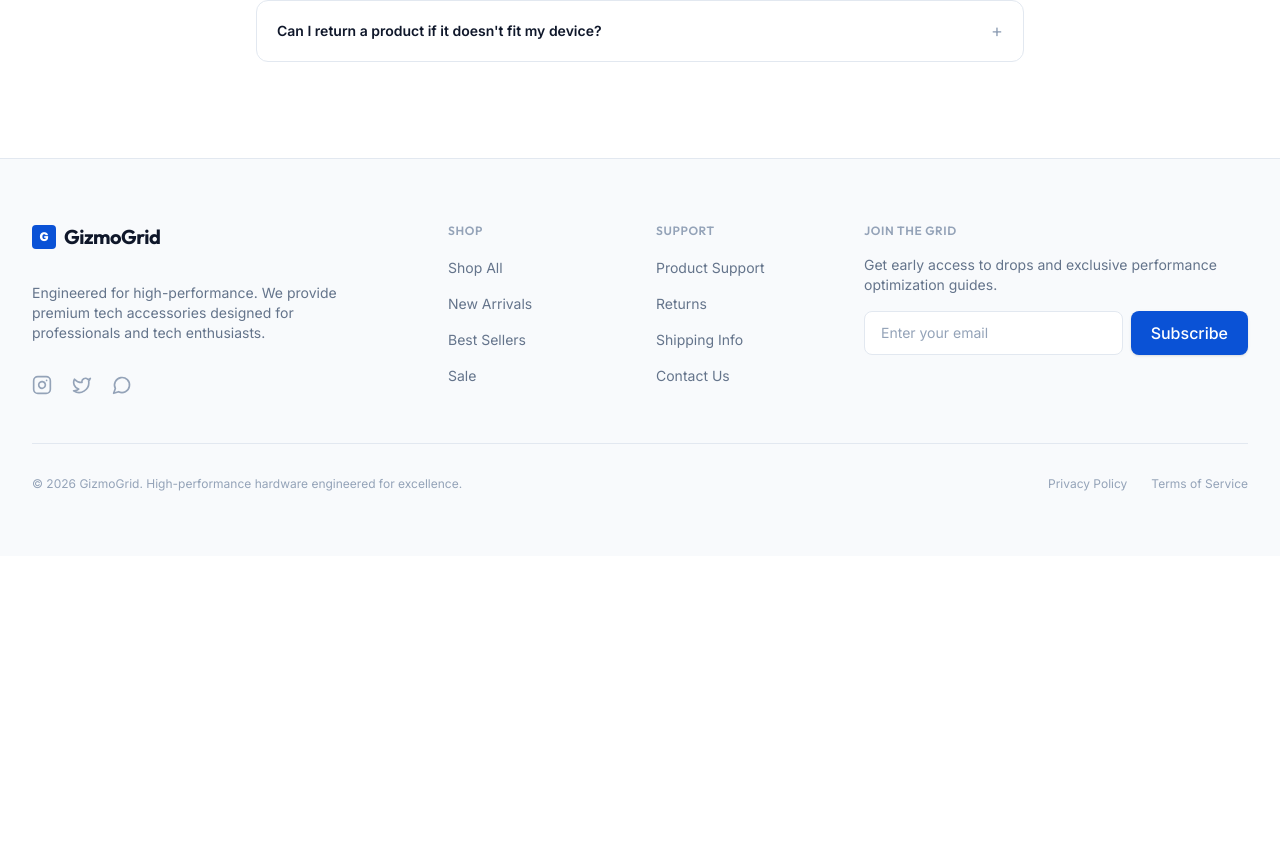
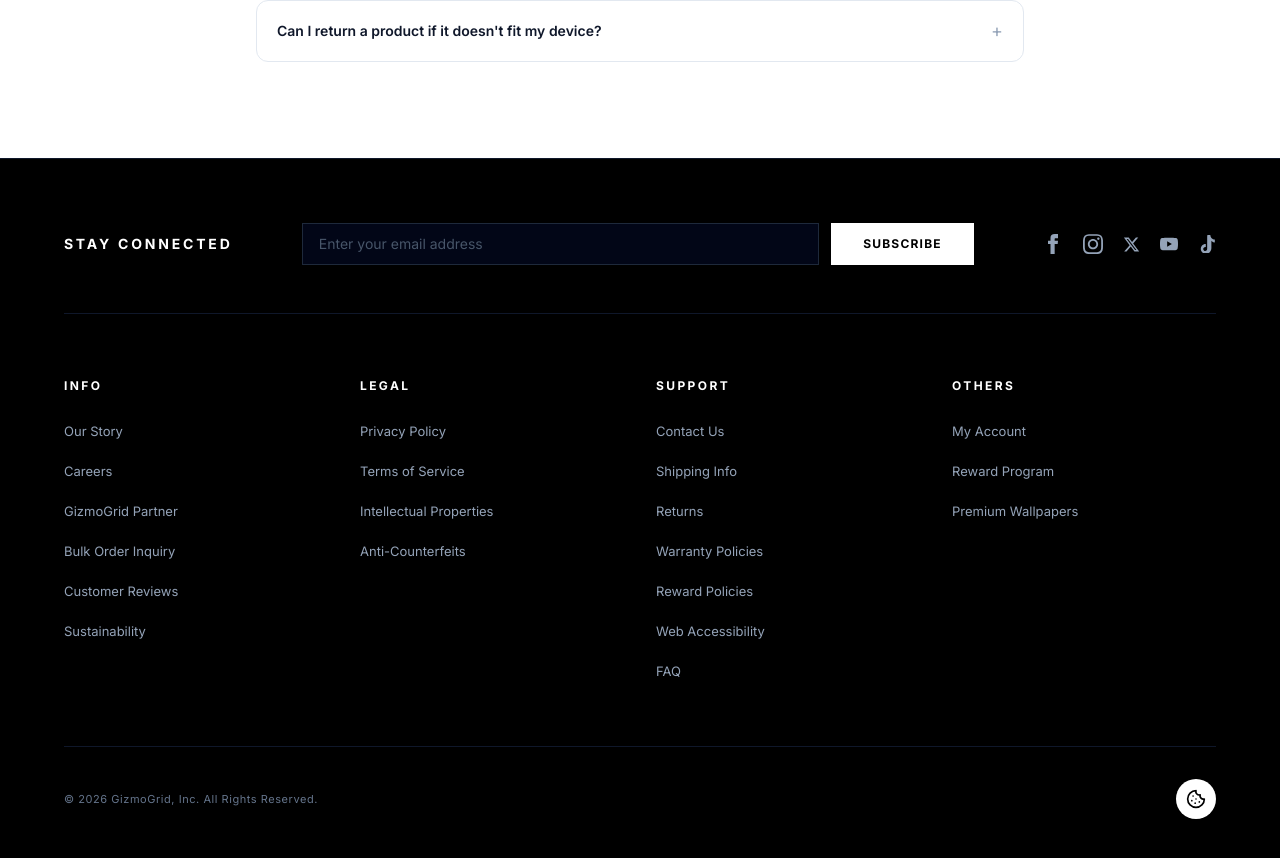
Before and after one commit to MuhammadAhtishamSaingal/get-online, a Next.js app: page / in a window 1280 px wide. Shown: the part 7055-7913 px from the top of the page. Before the commit the page ends 7611 px from the top, so only its background shows below. Built offline with nearby package versions, Linux system fonts and the light colour scheme; no server answers; the database is empty.

Commit message:
Redesign footer into premium Spigen-style dark layout with Stay Connected and custom SVGs

```diff
--- a/src/components/layout/footer.tsx
+++ b/src/components/layout/footer.tsx
@@ -2,211 +2,265 @@
 
 import Link from "next/link";
 import * as React from "react";
-import { Instagram, Twitter, MessageCircle, ChevronDown } from "lucide-react";
-import { Button } from "@/components/ui/button";
+import { Cookie } from "lucide-react";
 
 export function Footer() {
-  const [openSection, setOpenSection] = React.useState<string | null>(null);
+  return (
+    <footer className="bg-black text-white border-t border-neutral-900">
+      <div className="mx-auto max-w-7xl px-6 py-12 sm:px-10 lg:px-16 lg:py-16">
 
-  const toggleSection = (section: string) => {
-    setOpenSection((prev) => (prev === section ? null : section));
-  };
+        {/* Top Stay Connected Row */}
+        <div className="flex flex-col lg:flex-row lg:items-center justify-between gap-8 pb-12 border-b border-neutral-900">
+          <div className="text-sm font-bold uppercase tracking-[0.2em] text-white">
+            Stay Connected
+          </div>
 
-  return (
-    <footer className="bg-neutral-50 border-t border-neutral-200">
-      <div className="mx-auto max-w-7xl px-4 py-12 sm:px-6 lg:px-8 lg:py-16">
-        <div className="xl:grid xl:grid-cols-3 xl:gap-8">
+          {/* Square Newsletter form */}
+          <form
+            className="flex-1 max-w-2xl flex flex-col sm:flex-row gap-3"
+            onSubmit={(e) => {
+              e.preventDefault();
+              alert("Thank you for subscribing to GizmoGrid updates!");
+            }}
+          >
+            <input
+              type="email"
+              required
+              placeholder="Enter your email address"
+              className="flex-1 bg-neutral-950 border border-neutral-800 text-sm px-4 py-2.5 text-white placeholder:text-neutral-600 focus:outline-none focus:border-neutral-500 transition-colors rounded-none"
+            />
+            <button
+              type="submit"
+              className="bg-white hover:bg-neutral-100 text-black text-xs font-bold uppercase tracking-widest px-8 py-3 transition-colors rounded-none"
+            >
+              Subscribe
+            </button>
+          </form>
 
-          {/* Brand Info & Newsletter */}
-          <div className="space-y-8 xl:col-span-1">
-            <div className="flex items-center gap-2">
-              <div className="h-6 w-6 rounded-custom-sm bg-brand-primary flex items-center justify-center text-white text-xs font-black">
-                G
-              </div>
-              <span className="font-display text-xl font-bold tracking-tight text-neutral-900">
-                GizmoGrid
-              </span>
-            </div>
-            <p className="text-sm text-neutral-500 max-w-xs">
-              Engineered for high-performance. We provide premium tech accessories designed for professionals and tech enthusiasts.
-            </p>
+          {/* Social Links (Custom SVG Vectors matching Spigen style) */}
+          <div className="flex items-center gap-5">
+            {/* Facebook */}
+            <a
+              href="https://facebook.com"
+              target="_blank"
+              rel="noopener noreferrer"
+              className="text-neutral-400 hover:text-white transition-colors"
+              aria-label="Facebook"
+            >
+              <svg className="h-5 w-5 fill-current" viewBox="0 0 24 24">
+                <path d="M9 8h-3v4h3v12h5v-12h3.642l.358-4h-4v-1.667c0-.955.192-1.333 1.115-1.333h2.885v-5h-3.808c-3.596 0-5.192 1.583-5.192 4.615v3.385z"/>
+              </svg>
+            </a>
 
-            {/* Social Links */}
-            <div className="flex space-x-5">
+            {/* Instagram */}
             <a
               href="https://instagram.com"
-                className="text-neutral-400 hover:text-neutral-600 transition-colors"
+              target="_blank"
+              rel="noopener noreferrer"
+              className="text-neutral-400 hover:text-white transition-colors"
               aria-label="Instagram"
             >
-                <Instagram className="h-5 w-5" />
+              <svg className="h-5 w-5 fill-current" viewBox="0 0 24 24">
+                <path d="M12 2.163c3.204 0 3.584.012 4.85.07 3.252.148 4.771 1.691 4.919 4.919.058 1.265.069 1.645.069 4.849 0 3.205-.012 3.584-.069 4.849-.149 3.225-1.664 4.771-4.919 4.919-1.266.058-1.644.07-4.85.07-3.204 0-3.584-.012-4.849-.07-3.26-.149-4.771-1.699-4.919-4.92-.058-1.265-.07-1.644-.07-4.849 0-3.204.013-3.583.07-4.849.149-3.227 1.664-4.771 4.919-4.919 1.266-.057 1.645-.069 4.849-.069zm0-2c-3.259 0-3.667.014-4.947.072-4.358.2-6.78 2.618-6.98 6.98-.059 1.281-.073 1.689-.073 4.948 0 3.259.014 3.668.072 4.948.2 4.358 2.618 6.78 6.98 6.98 1.281.058 1.689.072 4.948.072 3.259 0 3.668-.014 4.948-.072 4.354-.2 6.782-2.618 6.979-6.98.059-1.28.073-1.689.073-4.948 0-3.259-.014-3.667-.072-4.947-.196-4.354-2.617-6.78-6.979-6.98-1.281-.059-1.69-.073-4.949-.073zm0 5.838c-3.403 0-6.162 2.759-6.162 6.162s2.759 6.163 6.162 6.163 6.162-2.759 6.162-6.163c0-3.403-2.759-6.162-6.162-6.162zm0 10.162c-2.209 0-4-1.79-4-4 0-2.209 1.791-4 4-4s4 1.791 4 4c0 2.21-1.791 4-4 4zm6.406-11.845c-.796 0-1.441.645-1.441 1.44s.645 1.44 1.441 1.44c.795 0 1.439-.645 1.439-1.44s-.644-1.44-1.439-1.44z"/>
+              </svg>
             </a>
+
+            {/* X (formerly Twitter) */}
             <a
               href="https://twitter.com"
-                className="text-neutral-400 hover:text-neutral-600 transition-colors"
-                aria-label="Twitter"
+              target="_blank"
+              rel="noopener noreferrer"
+              className="text-neutral-400 hover:text-white transition-colors"
+              aria-label="X (Twitter)"
             >
-                <Twitter className="h-5 w-5" />
+              <svg className="h-[17px] w-[17px] fill-current" viewBox="0 0 24 24">
+                <path d="M18.244 2.25h3.308l-7.227 8.26 8.502 11.24H16.17l-5.214-6.817L4.99 21.75H1.68l7.73-8.835L1.254 2.25H8.08l4.713 6.231zm-1.161 17.52h1.833L7.084 4.126H5.117z"/>
+              </svg>
             </a>
+
+            {/* YouTube */}
             <a
-                href="https://wa.me/1234567890"
-                className="text-neutral-400 hover:text-green-600 transition-colors"
-                aria-label="WhatsApp"
+              href="https://youtube.com"
+              target="_blank"
+              rel="noopener noreferrer"
+              className="text-neutral-400 hover:text-white transition-colors"
+              aria-label="YouTube"
             >
-                <MessageCircle className="h-5 w-5" />
+              <svg className="h-[18px] w-[18px] fill-current" viewBox="0 0 24 24">
+                <path d="M23.498 6.163a3.003 3.003 0 0 0-2.11-2.11C19.525 3.545 12 3.545 12 3.545s-7.525 0-9.388.508a3.003 3.003 0 0 0-2.11 2.11C0 8.025 0 12 0 12s0 3.975.502 5.837a3.003 3.003 0 0 0 2.11 2.11C4.475 20.455 12 20.455 12 20.455s7.525 0 9.388-.508a3.003 3.003 0 0 0 2.11-2.11C24 15.975 24 12 24 12s0-3.975-.502-5.837zM9.545 15.568V8.432L15.818 12l-6.273 3.568z"/>
+              </svg>
+            </a>
+
+            {/* TikTok */}
+            <a
+              href="https://tiktok.com"
+              target="_blank"
+              rel="noopener noreferrer"
+              className="text-neutral-400 hover:text-white transition-colors"
+              aria-label="TikTok"
+            >
+              <svg className="h-[18px] w-[18px] fill-current" viewBox="0 0 24 24">
+                <path d="M12.525.02c1.31-.02 2.61-.01 3.91-.02.08 1.53.63 3.09 1.75 4.17 1.12 1.11 2.7 1.62 4.24 1.79v4.03c-1.44-.17-2.86-.74-3.94-1.74-.22-.2-.43-.43-.62-.67-.02 3.28-.01 6.56-.02 9.84-.06 2.03-.74 4.07-2.22 5.48-1.52 1.48-3.76 2.15-5.85 1.95-2.24-.19-4.41-1.44-5.39-3.48-1.12-2.24-.87-5.11.71-7.1 1.25-1.59 3.26-2.45 5.28-2.43.02 1.34.01 2.68.02 4.02-1.18-.08-2.43.43-3.04 1.47-.63 1.05-.43 2.53.51 3.39.95.89 2.47.93 3.44.09.68-.6.94-1.54.93-2.43.02-5.46.01-10.92.02-16.38z"/>
+              </svg>
             </a>
           </div>
         </div>
 
-          {/* Navigation Links Grid */}
-          <div className="mt-12 grid grid-cols-1 md:grid-cols-2 gap-8 xl:col-span-2 xl:mt-0">
-            <div className="grid grid-cols-1 md:grid-cols-2 gap-8">
-              {/* Shop Section */}
-              <div className="border-b border-neutral-200 md:border-b-0 pb-4 md:pb-0">
-                <button
-                  onClick={() => toggleSection("shop")}
-                  className="flex w-full items-center justify-between text-left font-display text-xs font-semibold uppercase tracking-wider text-neutral-400 md:cursor-default"
-                >
-                  <span>Shop</span>
-                  <ChevronDown className={`h-4 w-4 md:hidden transition-transform duration-200 ${openSection === "shop" ? "rotate-180" : ""}`} />
-                </button>
-                <ul
-                  role="list"
-                  className={`mt-4 space-y-3 md:block ${openSection === "shop" ? "block animate-slide-up" : "hidden"}`}
-                >
+        {/* Detailed 4-Column Info Grid */}
+        <div className="mt-16 grid grid-cols-2 md:grid-cols-4 gap-x-8 gap-y-12">
+          {/* Column 1: Info */}
+          <div>
+            <h3 className="text-xs font-bold uppercase tracking-[0.2em] text-white mb-6">
+              Info
+            </h3>
+            <ul className="space-y-4">
               <li>
-                    <Link
-                      href="/shop"
-                      className="text-sm text-neutral-500 hover:text-neutral-900 transition-colors"
-                    >
-                      Shop All
+                <Link href="/" className="text-[13px] text-neutral-400 hover:text-white transition-colors duration-300">
+                  Our Story
                 </Link>
               </li>
               <li>
-                    <Link
-                      href="/shop?filter=new"
-                      className="text-sm text-neutral-500 hover:text-neutral-900 transition-colors"
-                    >
-                      New Arrivals
+                <Link href="/" className="text-[13px] text-neutral-400 hover:text-white transition-colors duration-300">
+                  Careers
                 </Link>
               </li>
               <li>
-                    <Link
-                      href="/shop?filter=best"
-                      className="text-sm text-neutral-500 hover:text-neutral-900 transition-colors"
-                    >
-                      Best Sellers
+                <Link href="/" className="text-[13px] text-neutral-400 hover:text-white transition-colors duration-300">
+                  GizmoGrid Partner
                 </Link>
               </li>
               <li>
-                    <Link
-                      href="/shop?filter=sale"
-                      className="text-sm text-neutral-500 hover:text-neutral-900 transition-colors"
-                    >
-                      Sale
+                <Link href="/" className="text-[13px] text-neutral-400 hover:text-white transition-colors duration-300">
+                  Bulk Order Inquiry
+                </Link>
+              </li>
+              <li>
+                <Link href="/" className="text-[13px] text-neutral-400 hover:text-white transition-colors duration-300">
+                  Customer Reviews
+                </Link>
+              </li>
+              <li>
+                <Link href="/" className="text-[13px] text-neutral-400 hover:text-white transition-colors duration-300">
+                  Sustainability
                 </Link>
               </li>
             </ul>
           </div>
 
-              {/* Support Section */}
-              <div className="border-b border-neutral-200 md:border-b-0 pb-4 md:pb-0">
-                <button
-                  onClick={() => toggleSection("support")}
-                  className="flex w-full items-center justify-between text-left font-display text-xs font-semibold uppercase tracking-wider text-neutral-400 md:cursor-default"
-                >
-                  <span>Support</span>
-                  <ChevronDown className={`h-4 w-4 md:hidden transition-transform duration-200 ${openSection === "support" ? "rotate-180" : ""}`} />
-                </button>
-                <ul
-                  role="list"
-                  className={`mt-4 space-y-3 md:block ${openSection === "support" ? "block animate-slide-up" : "hidden"}`}
-                >
+          {/* Column 2: Legal */}
+          <div>
+            <h3 className="text-xs font-bold uppercase tracking-[0.2em] text-white mb-6">
+              Legal
+            </h3>
+            <ul className="space-y-4">
               <li>
-                    <Link
-                      href="/support"
-                      className="text-sm text-neutral-500 hover:text-neutral-900 transition-colors"
-                    >
-                      Product Support
+                <Link href="/policies/privacy" className="text-[13px] text-neutral-400 hover:text-white transition-colors duration-300">
+                  Privacy Policy
                 </Link>
               </li>
               <li>
-                    <Link
-                      href="/policies/returns"
-                      className="text-sm text-neutral-500 hover:text-neutral-900 transition-colors"
-                    >
+                <Link href="/policies/terms" className="text-[13px] text-neutral-400 hover:text-white transition-colors duration-300">
+                  Terms of Service
+                </Link>
+              </li>
+              <li>
+                <Link href="/" className="text-[13px] text-neutral-400 hover:text-white transition-colors duration-300">
+                  Intellectual Properties
+                </Link>
+              </li>
+              <li>
+                <Link href="/" className="text-[13px] text-neutral-400 hover:text-white transition-colors duration-300">
+                  Anti-Counterfeits
+                </Link>
+              </li>
+            </ul>
+          </div>
+
+          {/* Column 3: Support */}
+          <div>
+            <h3 className="text-xs font-bold uppercase tracking-[0.2em] text-white mb-6">
+              Support
+            </h3>
+            <ul className="space-y-4">
+              <li>
+                <Link href="/contact" className="text-[13px] text-neutral-400 hover:text-white transition-colors duration-300">
+                  Contact Us
+                </Link>
+              </li>
+              <li>
+                <Link href="/policies/shipping" className="text-[13px] text-neutral-400 hover:text-white transition-colors duration-300">
+                  Shipping Info
+                </Link>
+              </li>
+              <li>
+                <Link href="/policies/returns" className="text-[13px] text-neutral-400 hover:text-white transition-colors duration-300">
                   Returns
                 </Link>
               </li>
               <li>
-                    <Link
-                      href="/policies/shipping"
-                      className="text-sm text-neutral-500 hover:text-neutral-900 transition-colors"
-                    >
-                      Shipping Info
+                <Link href="/" className="text-[13px] text-neutral-400 hover:text-white transition-colors duration-300">
+                  Warranty Policies
                 </Link>
               </li>
               <li>
-                    <Link
-                      href="/contact"
-                      className="text-sm text-neutral-500 hover:text-neutral-900 transition-colors"
-                    >
-                      Contact Us
+                <Link href="/" className="text-[13px] text-neutral-400 hover:text-white transition-colors duration-300">
+                  Reward Policies
+                </Link>
+              </li>
+              <li>
+                <Link href="/" className="text-[13px] text-neutral-400 hover:text-white transition-colors duration-300">
+                  Web Accessibility
+                </Link>
+              </li>
+              <li>
+                <Link href="/" className="text-[13px] text-neutral-400 hover:text-white transition-colors duration-300">
+                  FAQ
+                </Link>
+              </li>
+            </ul>
+          </div>
+
+          {/* Column 4: Others */}
+          <div>
+            <h3 className="text-xs font-bold uppercase tracking-[0.2em] text-white mb-6">
+              Others
+            </h3>
+            <ul className="space-y-4">
+              <li>
+                <Link href="/admin/login" className="text-[13px] text-neutral-400 hover:text-white transition-colors duration-300">
+                  My Account
+                </Link>
+              </li>
+              <li>
+                <Link href="/" className="text-[13px] text-neutral-400 hover:text-white transition-colors duration-300">
+                  Reward Program
+                </Link>
+              </li>
+              <li>
+                <Link href="/" className="text-[13px] text-neutral-400 hover:text-white transition-colors duration-300">
+                  Premium Wallpapers
                 </Link>
               </li>
             </ul>
           </div>
         </div>
 
-            {/* Newsletter Subscription */}
-            <div className="space-y-4">
-              <h3 className="font-display text-xs font-semibold uppercase tracking-wider text-neutral-400">
-                Join The Grid
-              </h3>
-              <p className="text-sm text-neutral-500">
-                Get early access to drops and exclusive performance optimization guides.
+        {/* Bottom Bar: Copyright & Cookie Button Details */}
+        <div className="mt-16 pt-8 border-t border-neutral-900 flex items-center justify-between">
+          <p className="text-[11px] text-neutral-500 tracking-wider">
+            &copy; {new Date().getFullYear()} GizmoGrid, Inc. All Rights Reserved.
           </p>
-              <form className="mt-4 sm:flex sm:max-w-md gap-2" onSubmit={(e) => e.preventDefault()}>
-                <label htmlFor="email-address" className="sr-only">
-                  Email address
-                </label>
-                <input
-                  type="email"
-                  name="email-address"
-                  id="email-address"
-                  required
-                  placeholder="Enter your email"
-                  className="w-full rounded-custom-md border border-neutral-200 bg-white px-4 py-2.5 text-sm text-neutral-900 placeholder:text-neutral-400 focus:border-brand-primary focus:outline-none focus:ring-1 focus:ring-brand-primary"
-                />
-                <div className="mt-3 rounded-custom-md sm:mt-0 sm:flex-shrink-0">
-                  <Button type="submit" variant="primary" className="w-full">
-                    Subscribe
-                  </Button>
-                </div>
-              </form>
-            </div>
+
+          {/* Premium Cookie Toggle button */}
+          <div
+            onClick={() => alert("Cookie settings panel simulation activated.")}
+            className="h-10 w-10 bg-white rounded-full flex items-center justify-center shadow-lg cursor-pointer hover:scale-110 active:scale-95 transition-transform"
+            aria-label="Manage cookie settings"
+          >
+            <Cookie className="h-5 w-5 text-black" />
           </div>
         </div>
 
-        {/* Footer Bottom Bar */}
-        <div className="mt-12 border-t border-neutral-200 pt-8 flex flex-col md:flex-row md:items-center md:justify-between gap-4">
-          <p className="text-xs text-neutral-400 order-2 md:order-1">
-            &copy; {new Date().getFullYear()} GizmoGrid. High-performance hardware engineered for excellence.
-          </p>
-          <div className="flex space-x-6 order-1 md:order-2">
-            <Link
-              href="/policies/privacy"
-              className="text-xs text-neutral-400 hover:text-neutral-600 transition-colors"
-            >
-              Privacy Policy
-            </Link>
-            <Link
-              href="/policies/terms"
-              className="text-xs text-neutral-400 hover:text-neutral-600 transition-colors"
-            >
-              Terms of Service
-            </Link>
-          </div>
-        </div>
       </div>
     </footer>
   );
```
Lines whose indentation alone changed are shown as unchanged.
